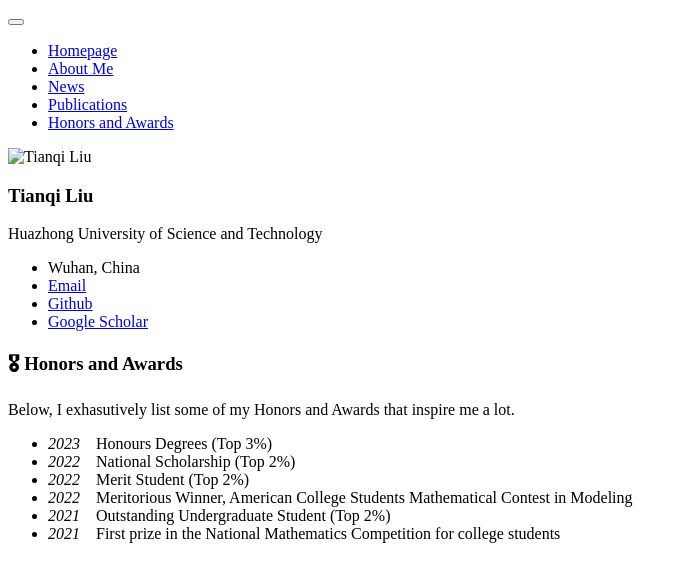
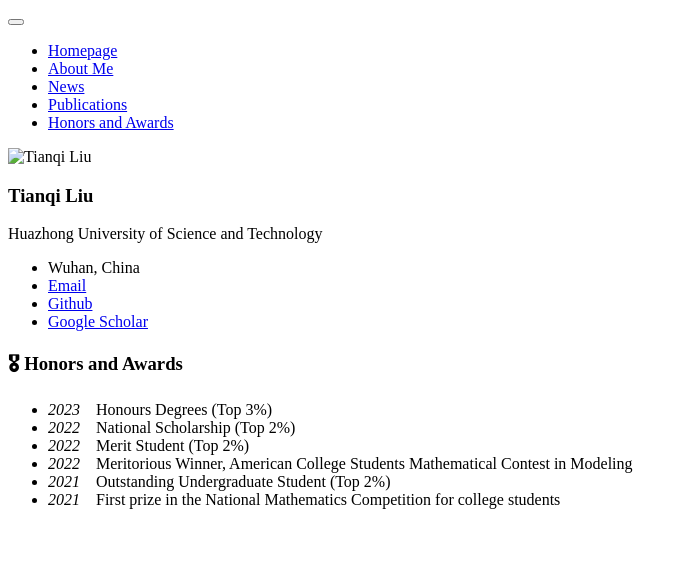
Before and after one commit to TQTQliu/TQTQliu.github.io, a Jekyll site: the page built from _pages/includes/honors.md, in a window 1280 px wide. Shown: the top 582 px of the page, without its empty margins (0-688 px from the left). Built offline with Jekyll 4.4.1, drawn with Linux system fonts in a browser that asks for light colours; our own code applies the rules of GitHub Pages for plain Markdown files.

Commit message:
Update honors.md

```diff
--- a/_pages/includes/honors.md
+++ b/_pages/includes/honors.md
@@ -1,5 +1,4 @@
 # 🎖 Honors and Awards
-Below, I exhasutively list some of my Honors and Awards that inspire me a lot.
 
 - *2023* &nbsp;&nbsp; Honours Degrees (Top 3%)
 - *2022* &nbsp;&nbsp; National Scholarship (Top 2%)
```
